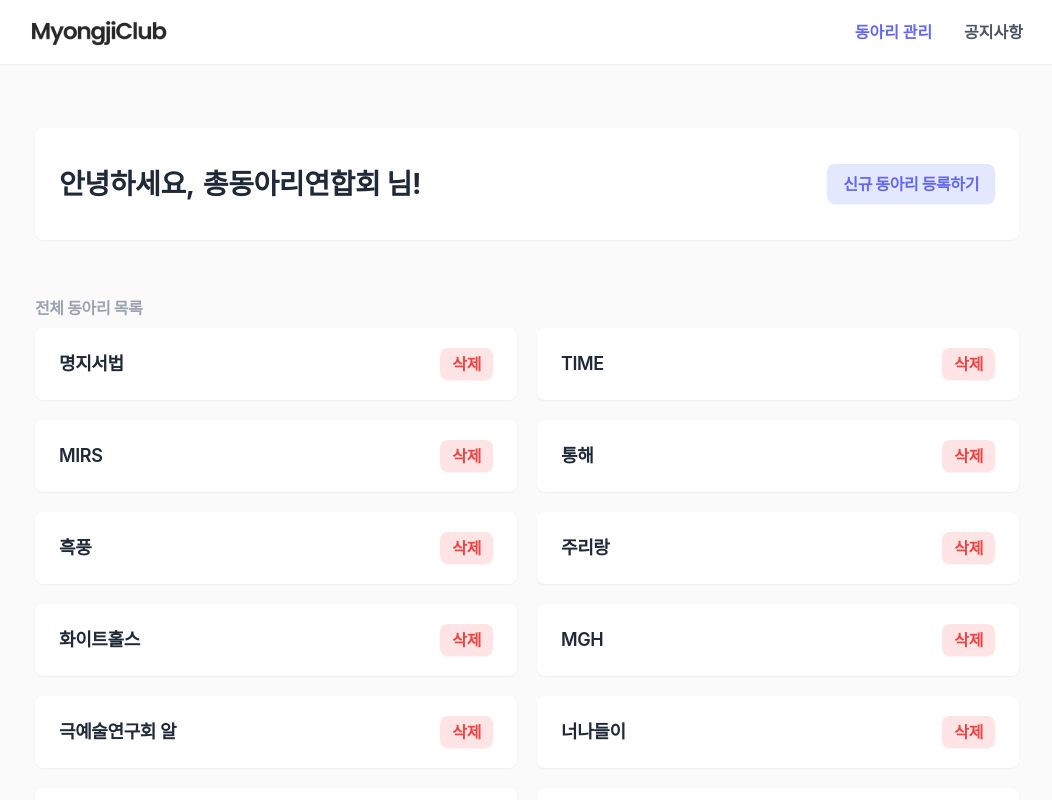
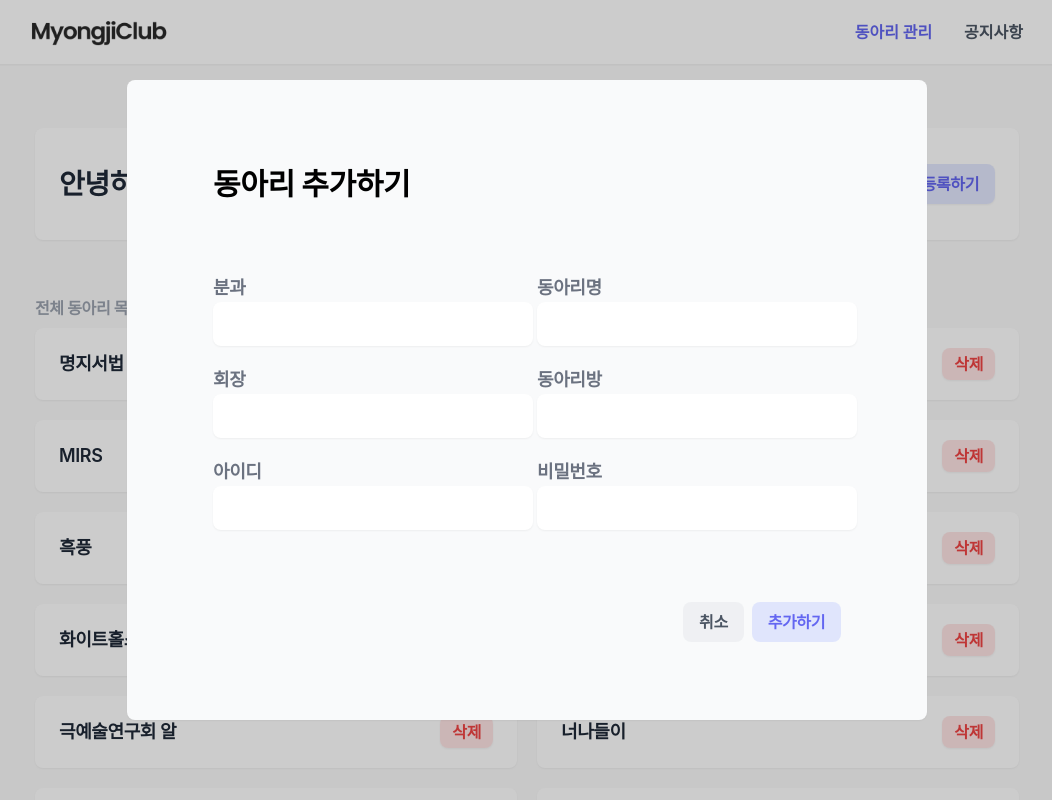
Before and after one commit to k-kbk/Myongji-Club-FE, a Next.js app: page /admin in a window 1280 px wide. Both pictures are taken after a click on the button "신규 동아리 등록하기". Shown: the top 800 px of the page, without its empty margins (113-1165 px from the left). Built offline with nearby package versions, Linux system fonts and the light colour scheme; a web font is replaced by a local one.

Commit message:
feat: 동아리 추가 모달 구현

```diff
--- /dev/null
+++ b/src/components/admin-club/ClubFormModal.tsx
@@ -0,0 +1,92 @@
+import { Dispatch, SetStateAction } from 'react';
+import Modal from '../common/Modal';
+import ModalPortal from '../common/ModalPortal';
+
+type ClubFormModalType = {
+  setState: Dispatch<SetStateAction<boolean>>;
+};
+
+export default function ClubFormModal({ setState }: ClubFormModalType) {
+  function handleClickModal() {
+    setState((prev) => !prev);
+  }
+
+  return (
+    <ModalPortal>
+      <Modal>
+        <div className="flex h-[40rem] w-[50rem] flex-col items-center justify-center rounded-lg bg-gray-50 px-10 tracking-tight shadow-sm">
+          <form>
+            <h1 className="mt-2 w-full text-left text-3xl font-bold">
+              동아리 추가하기
+            </h1>
+            <div className="mt-18 grid w-full grid-cols-2 justify-items-center gap-5 text-base font-semibold sm:text-lg">
+              <label htmlFor="category" className="w-[19rem] text-gray-500">
+                분과
+                <input
+                  id="category"
+                  type="text"
+                  className="rounded-lg px-4 py-2 text-gray-800 shadow-sm outline-none"
+                />
+              </label>
+              <label htmlFor="club-name" className="w-[19rem] text-gray-500 ">
+                동아리명
+                <input
+                  id="club-name"
+                  type="text"
+                  className="rounded-lg px-4 py-2 text-gray-800 shadow-sm outline-none"
+                />
+              </label>
+              <label htmlFor="club-leader" className="w-[19rem] text-gray-500">
+                회장
+                <input
+                  id="club-leader"
+                  type="text"
+                  className="rounded-lg px-4 py-2 text-gray-800 shadow-sm outline-none"
+                />
+              </label>
+              <label htmlFor="club-room" className="w-[19rem] text-gray-500 ">
+                동아리방
+                <input
+                  id="club-room"
+                  type="text"
+                  className="rounded-lg px-4 py-2 text-gray-800 shadow-sm outline-none"
+                />
+              </label>
+              <label htmlFor="club-room" className="w-[19rem] text-gray-500 ">
+                아이디
+                <input
+                  id="club-id"
+                  type="text"
+                  className="rounded-lg px-4 py-2 text-gray-800 shadow-sm outline-none"
+                />
+              </label>
+              <label htmlFor="club-room" className="w-[19rem] text-gray-500 ">
+                비밀번호
+                <input
+                  id="club-pw"
+                  type="text"
+                  className="rounded-lg px-4 py-2 text-gray-800 shadow-sm outline-none"
+                />
+              </label>
+            </div>
+            <div className="mt-18 flex w-full justify-end text-sm font-semibold sm:text-base">
+              <button
+                type="button"
+                className="mr-1 rounded-lg bg-gray-200 bg-opacity-50 px-4 py-2 text-gray-600 hover:opacity-50"
+                onClick={handleClickModal}
+              >
+                취소
+              </button>
+              <button
+                type="button"
+                className="ml-1 rounded-lg bg-indigo-200 bg-opacity-50 px-4 py-2 font-bold text-indigo-500 hover:opacity-50"
+              >
+                추가하기
+              </button>
+            </div>
+          </form>
+        </div>
+      </Modal>
+    </ModalPortal>
+  );
+}
```
